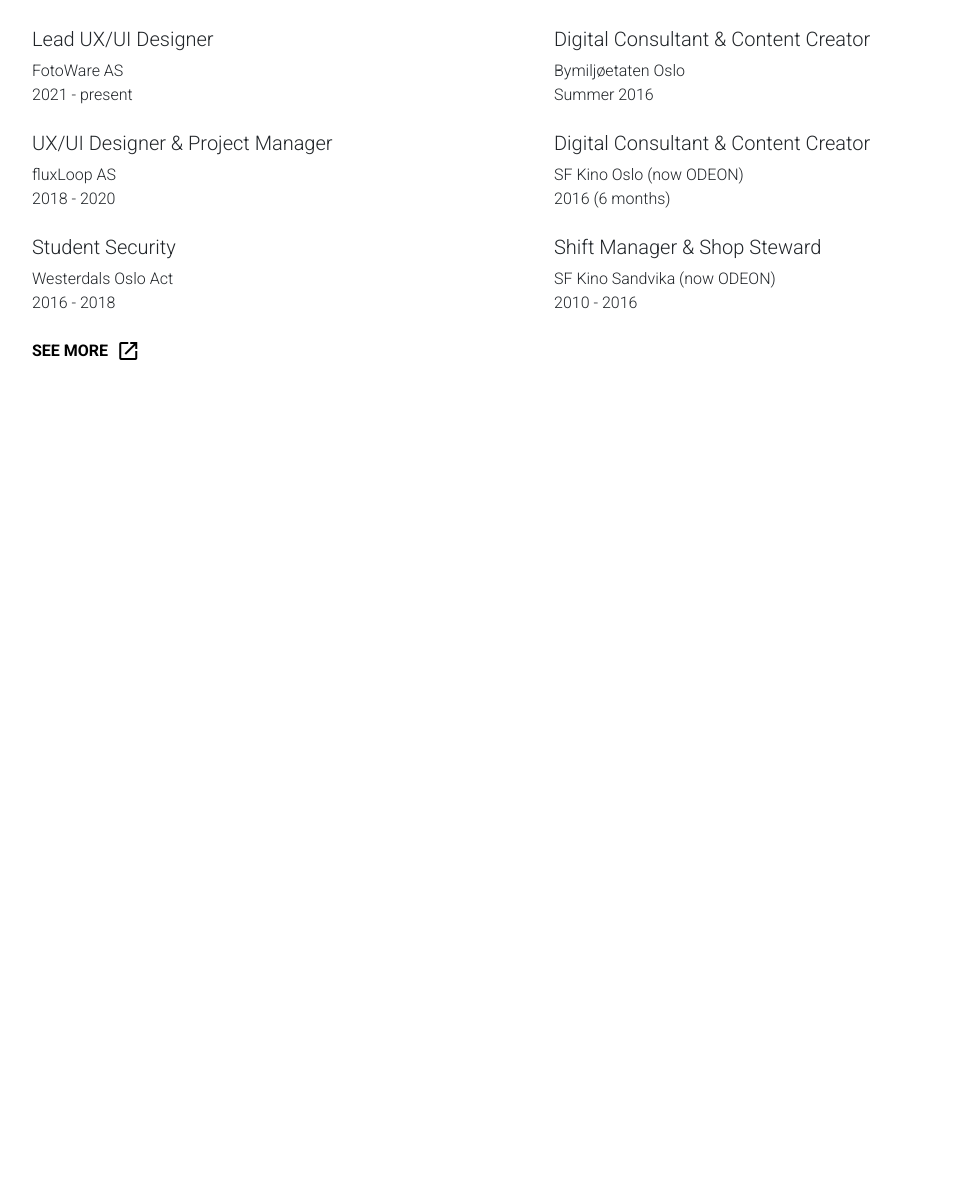
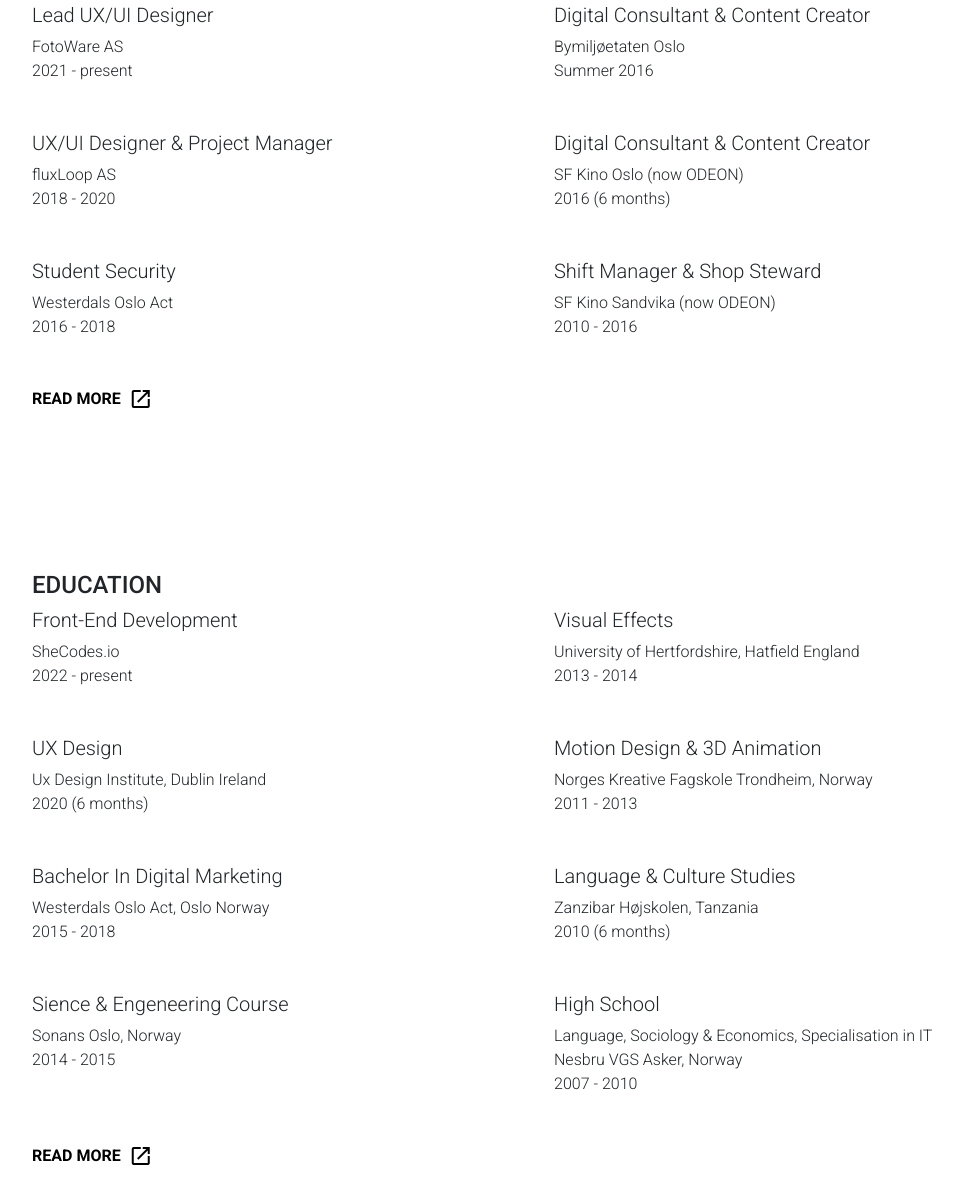
Before and after one commit to MissPotatoGirl/portfolio-2024, a plain HTML site: page about.html in a window 1280 px wide. Shown: the part 837-2040 px from the top of the page, without its empty margins (98-1061 px from the left). Before the commit the page ends 1290 px from the top, so only its background shows below. Drawn offline with nearby package versions, Linux system fonts and the light colour scheme.

Commit message:
Education added

```diff
--- a/about.html
+++ b/about.html
@@ -83,20 +83,20 @@
         <div class="col-md-2"></div>
       </div>
 
-      <div class="row mt-80 mb-4">
+      <div class="row mt-80">
         <div class="col">
           <h4 class="text-uppercase">Work experience</h4>
         </div>
       </div>
-      <div class="row">
+      <div class="row mb-80">
         <div class="col-md-6 d-flex flex-column">
-          <div class="mb-4">
+          <div class="mb-5">
             <h5 class="roboto-light text-capitalize">Lead UX/UI Designer</h5>
             <p class="roboto-light m-0">FotoWare AS</p>
             <p class="roboto-light m-0">2021 - present</p>
           </div>
 
-          <div class="mb-4">
+          <div class="mb-5">
             <h5 class="roboto-light text-capitalize">
               UX/UI Designer & Project manager
             </h5>
@@ -104,7 +104,7 @@
             <p class="roboto-light m-0">2018 - 2020</p>
           </div>
 
-          <div class="mb-4">
+          <div class="mb-5">
             <h5 class="roboto-light text-capitalize">Student security</h5>
             <p class="roboto-light m-0">Westerdals Oslo Act</p>
             <p class="roboto-light m-0">2016 - 2018</p>
@@ -112,7 +112,7 @@
         </div>
 
         <div class="col-md-6 d-flex flex-column">
-          <div class="mb-4">
+          <div class="mb-5">
             <h5 class="roboto-light text-capitalize">
               Digital consultant & content creator
             </h5>
@@ -120,7 +120,7 @@
             <p class="roboto-light m-0">Summer 2016</p>
           </div>
 
-          <div class="mb-4">
+          <div class="mb-5">
             <h5 class="roboto-light text-capitalize">
               Digital consultant & content creator
             </h5>
@@ -128,7 +128,7 @@
             <p class="roboto-light m-0">2016 (6 months)</p>
           </div>
 
-          <div class="mb-4">
+          <div class="mb-5">
             <h5 class="roboto-light text-capitalize">
               Shift manager & shop steward
             </h5>
@@ -136,14 +136,95 @@
             <p class="roboto-light m-0">2010 - 2016</p>
           </div>
         </div>
+        <a
+          href="https://www.linkedin.com/in/olivia-dahlen-8180a3b8/"
+          target="_blank"
+          class="hyperlink roboto-bold text-uppercase d-inline-flex"
+          >read more
+          <span class="material-symbols-outlined ms-2"> open_in_new </span>
+        </a>
+      </div>
+
+      <div class="row">
+        <div class="col">
+          <h4 class="text-uppercase mt-80">Education</h4>
+        </div>
+      </div>
+      <div class="row mb-80">
+        <div class="col-md-6 d-flex flex-column">
+          <div class="mb-5">
+            <h5 class="roboto-light text-capitalize">Front-end development</h5>
+            <p class="roboto-light m-0">SheCodes.io</p>
+            <p class="roboto-light m-0">2022 - present</p>
+          </div>
+
+          <div class="mb-5">
+            <h5 class="roboto-light text-capitalize">UX design</h5>
+            <p class="roboto-light m-0">Ux Design Institute, Dublin Ireland</p>
+            <p class="roboto-light m-0">2020 (6 months)</p>
+          </div>
+
+          <div class="mb-5">
+            <h5 class="roboto-light text-capitalize">
+              Bachelor in Digital marketing
+            </h5>
+            <p class="roboto-light m-0">Westerdals Oslo Act, Oslo Norway</p>
+            <p class="roboto-light m-0">2015 - 2018</p>
+          </div>
+
+          <div class="mb-5">
+            <h5 class="roboto-light text-capitalize">
+              Sience & engeneering course
+            </h5>
+            <p class="roboto-light m-0">Sonans Oslo, Norway</p>
+            <p class="roboto-light m-0">2014 - 2015</p>
+          </div>
+        </div>
+
+        <div class="col-md-6 d-flex flex-column">
+          <div class="mb-5">
+            <h5 class="roboto-light text-capitalize">Visual effects</h5>
+            <p class="roboto-light m-0">
+              University of Hertfordshire, Hatfield England
+            </p>
+            <p class="roboto-light m-0">2013 - 2014</p>
+          </div>
+
+          <div class="mb-5">
+            <h5 class="roboto-light text-capitalize">
+              Motion Design & 3D Animation
+            </h5>
+            <p class="roboto-light m-0">
+              Norges Kreative Fagskole Trondheim, Norway
+            </p>
+            <p class="roboto-light m-0">2011 - 2013</p>
+          </div>
+
+          <div class="mb-5">
+            <h5 class="roboto-light text-capitalize">
+              Language & culture studies
+            </h5>
+            <p class="roboto-light m-0">Zanzibar Højskolen, Tanzania</p>
+            <p class="roboto-light m-0">2010 (6 months)</p>
+          </div>
+
+          <div class="mb-5">
+            <h5 class="roboto-light text-capitalize">High School</h5>
+            <p class="roboto-light m-0">
+              Language, Sociology & Economics, Specialisation in IT
+            </p>
+            <p class="roboto-light m-0">Nesbru VGS Asker, Norway</p>
+            <p class="roboto-light m-0">2007 - 2010</p>
+          </div>
         </div>
         <a
           href="https://www.linkedin.com/in/olivia-dahlen-8180a3b8/"
           target="_blank"
           class="hyperlink roboto-bold text-uppercase d-inline-flex"
-        >See more
+          >read more
           <span class="material-symbols-outlined ms-2"> open_in_new </span>
         </a>
       </div>
+    </div>
   </body>
 </html>
```
Also changed, not shown: index.html (+1 -1 lines). Lines whose indentation alone changed are shown as unchanged.
